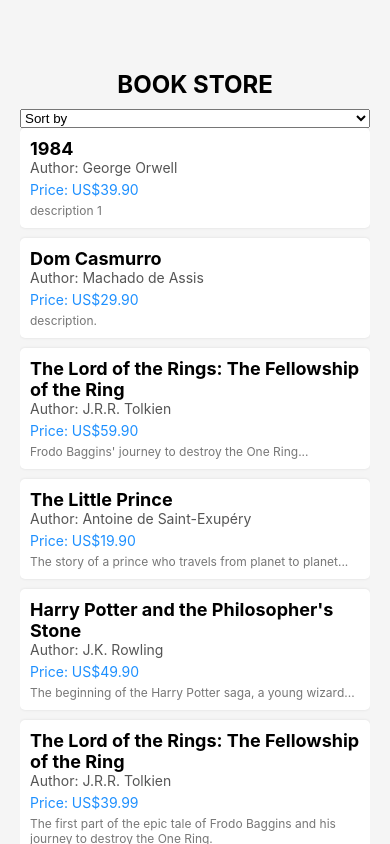
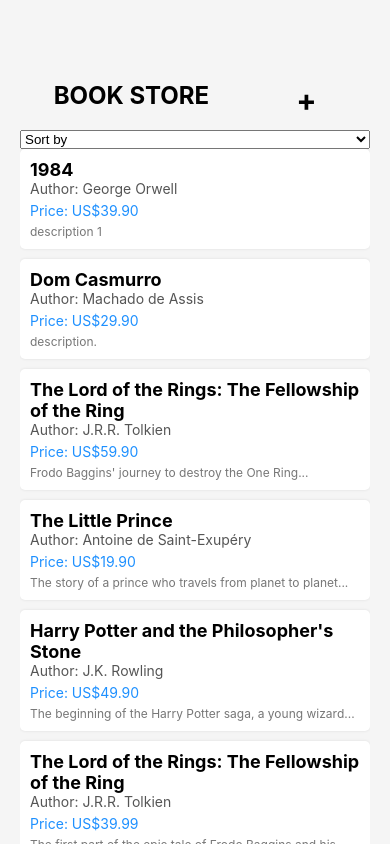
Before and after one commit to Luizrebelatto/ecommerce-store-app, a React Native app: screen / in a window 390 px wide. Built offline with nearby package versions, Linux system fonts and the light colour scheme.

Commit message:
create button to add books

```diff
--- a/src/screens/Home/home.styles.ts
+++ b/src/screens/Home/home.styles.ts
@@ -12,6 +12,7 @@ export const styles = StyleSheet.create({
       fontWeight: 'bold',
       marginBottom: 10,
       textAlign: 'center',
+      alignItems: 'center'
     },
     picker: {
       height: 40,
--- a/src/screens/Home/home.tsx
+++ b/src/screens/Home/home.tsx
@@ -19,7 +19,12 @@ export default function Home() {
 
   return (
     <View style={styles.container}>
-      <Text style={styles.title}>BOOK STORE</Text>
+      <View style={{ flexDirection: 'row', alignItems: 'center', justifyContent: 'space-around' }}>
+        <Text style={styles.title}>BOOK STORE</Text>
+        <View style={{ width: 60, height: 60, borderRadius: 30, alignItems: 'center', justifyContent: 'center'}}>
+          <Text style={{ fontSize: 30, fontWeight: 'bold' }}>+</Text>
+        </View>
+      </View>
 
       <Picker
         selectedValue={rule}
```
